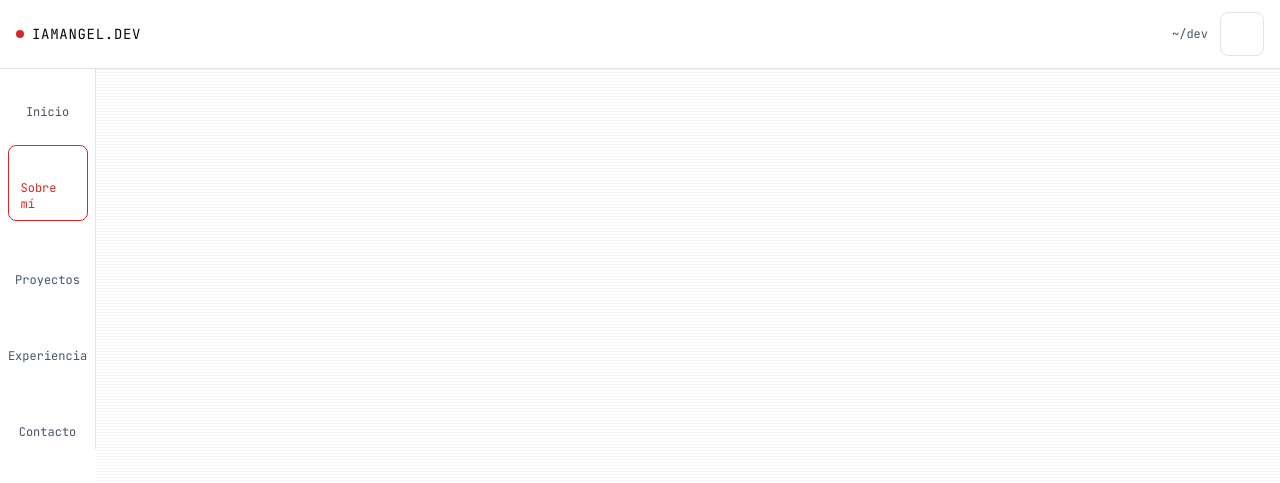
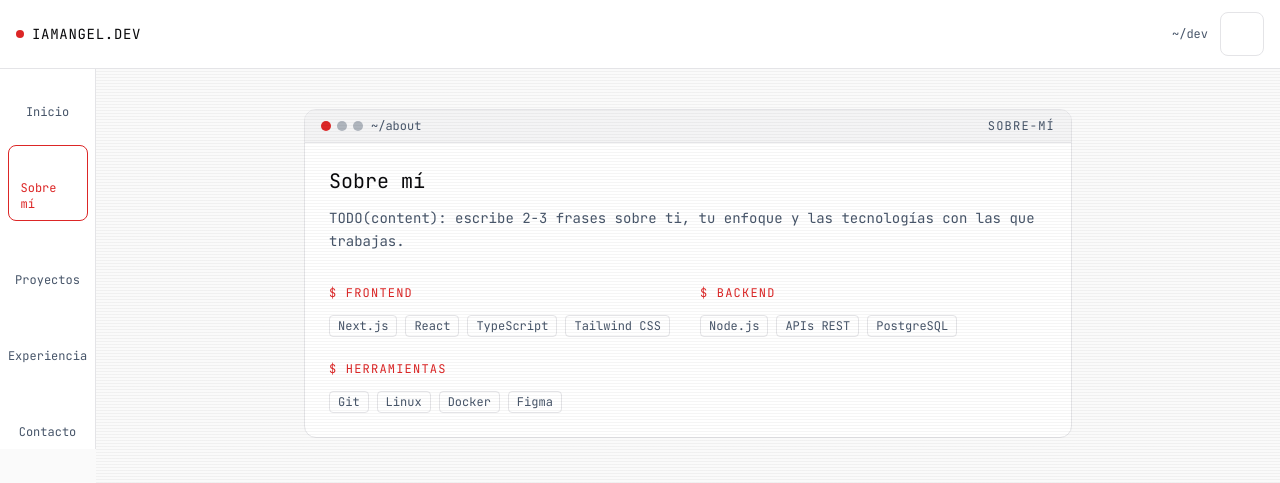
Before and after one commit to AngelTaRa99/portfolio-final, a Next.js app: page /about in a window 1280 px wide. Before the commit this address had no page. Shown: the top 483 px of the page. Built offline with nearby package versions, Linux system fonts and the light colour scheme; some icons are missing.

Commit message:
feat: add about and skills page

```diff
--- /dev/null
+++ b/src/app/about/page.tsx
@@ -0,0 +1,31 @@
+import TerminalPanel from "@/app/components/TerminalPanel";
+import PromptLine from "@/app/components/PromptLine";
+import TechChip from "@/app/components/TechChip";
+import { profile } from "@/content/profile";
+import { skills } from "@/content/skills";
+
+export default function About() {
+  return (
+    <TerminalPanel title="sobre-mí" path="~/about" className="w-full max-w-3xl">
+      <h1 className="text-xl text-foreground">Sobre mí</h1>
+      <p className="mt-3 text-sm leading-relaxed text-muted-foreground">{profile.bio}</p>
+
+      <div className="mt-8 grid gap-6 sm:grid-cols-2">
+        {skills.map((group) => (
+          <section key={group.category}>
+            <h2 className="font-mono text-xs uppercase tracking-widest text-primary">
+              <PromptLine>{group.category}</PromptLine>
+            </h2>
+            <ul className="mt-3 flex flex-wrap gap-2">
+              {group.skills.map((skill) => (
+                <li key={skill}>
+                  <TechChip label={skill} />
+                </li>
+              ))}
+            </ul>
+          </section>
+        ))}
+      </div>
+    </TerminalPanel>
+  );
+}
```
Also changed, not shown: 1 other file (tests, documents, lock files or other folders).
